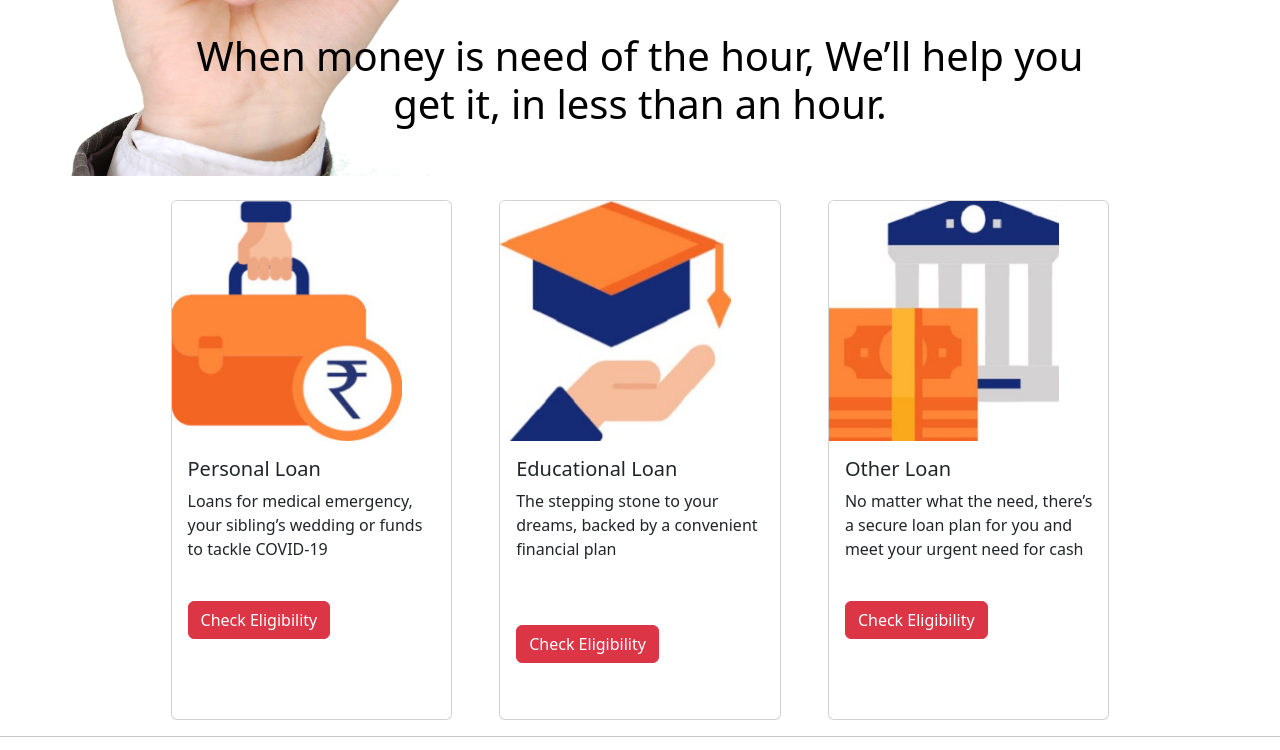
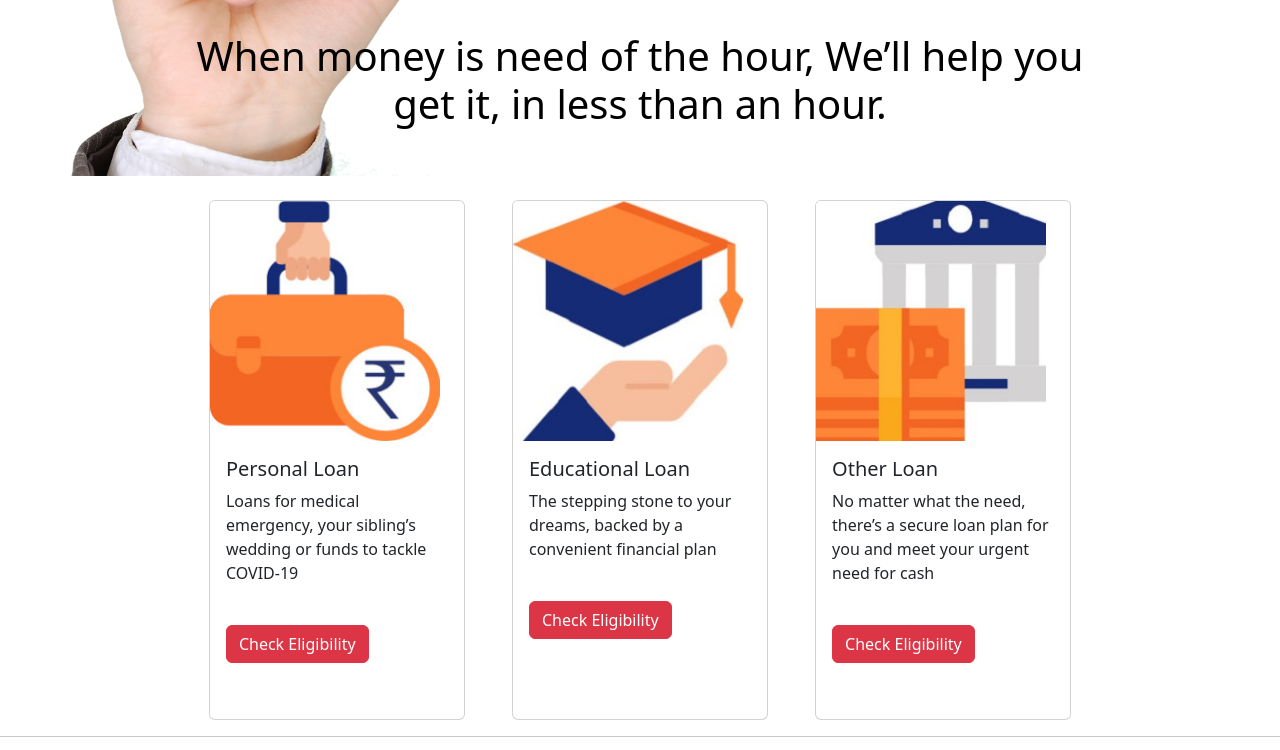
Before and after one commit to Bhushan-1509/Bank-Loan-Eligibility-Prediction, a Flask app: page / in a window 1280 px wide. Shown: the part 568-1318 px from the top of the page. Run offline with Flask 2, Linux system fonts and the light colour scheme; some libraries are stand-ins or nearby versions.

Commit message:
Transform effects

```diff
--- a/static/css/index.css
+++ b/static/css/index.css
@@ -18,9 +18,12 @@
 
 .card{
     height:65vh;
-    width: 22vw;
+    width: 20vw;
     display: flex;
     margin:0% 2%;
+}
+.card:hover{
+    transform: scale(1.1);
 }
 
 .row{
--- a/templates/index.html
+++ b/templates/index.html
@@ -92,7 +92,7 @@
           <div class="card-body">
             <h5 class="card-title">Educational Loan</h5>
             <p class="card-text">The stepping stone to your dreams, backed by a convenient financial plan</p>
-            <br><br>
+            <br>
               <a href="/predict" class="btn btn-danger" target="_blank">Check Eligibility<a>
           </div>
     </div>
```
